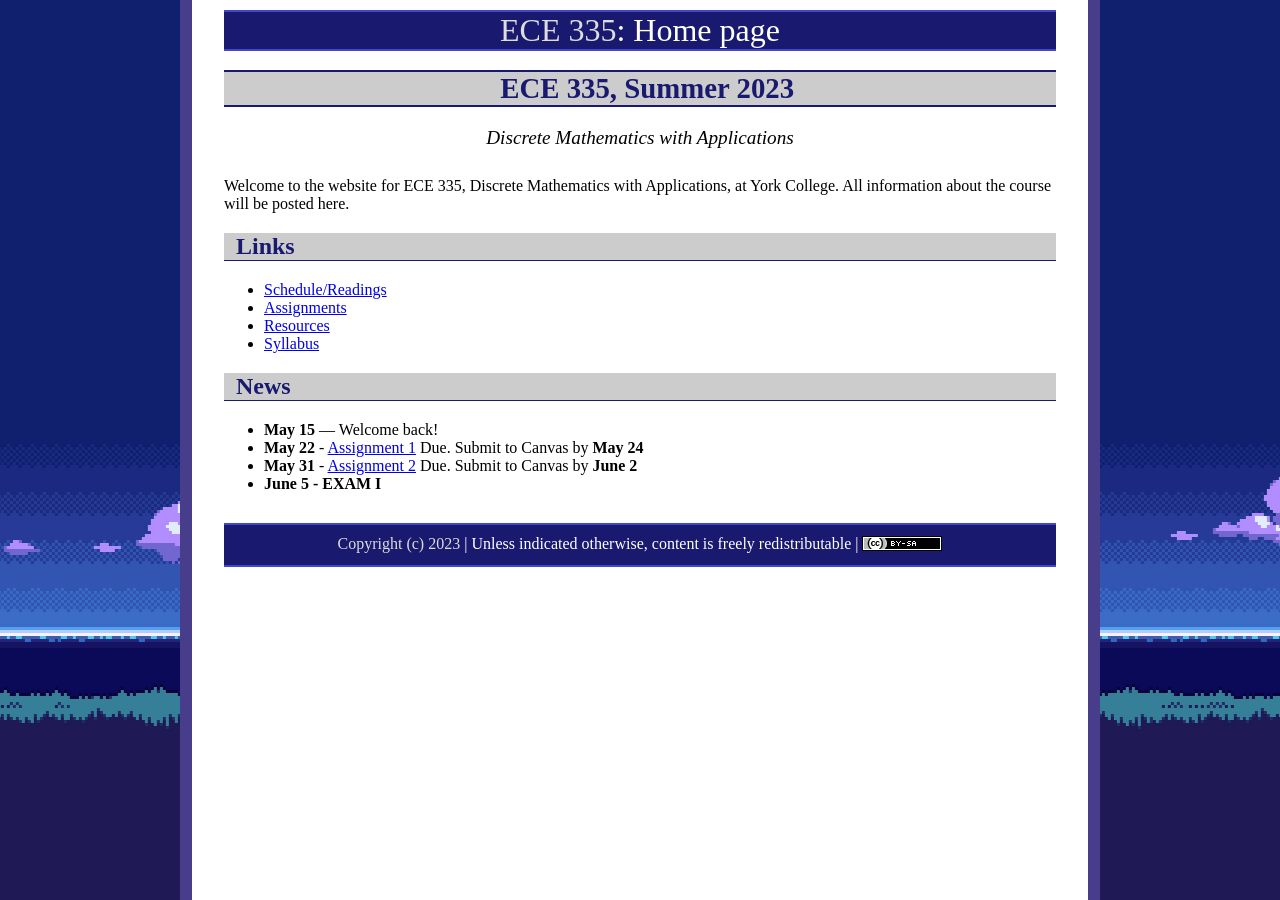
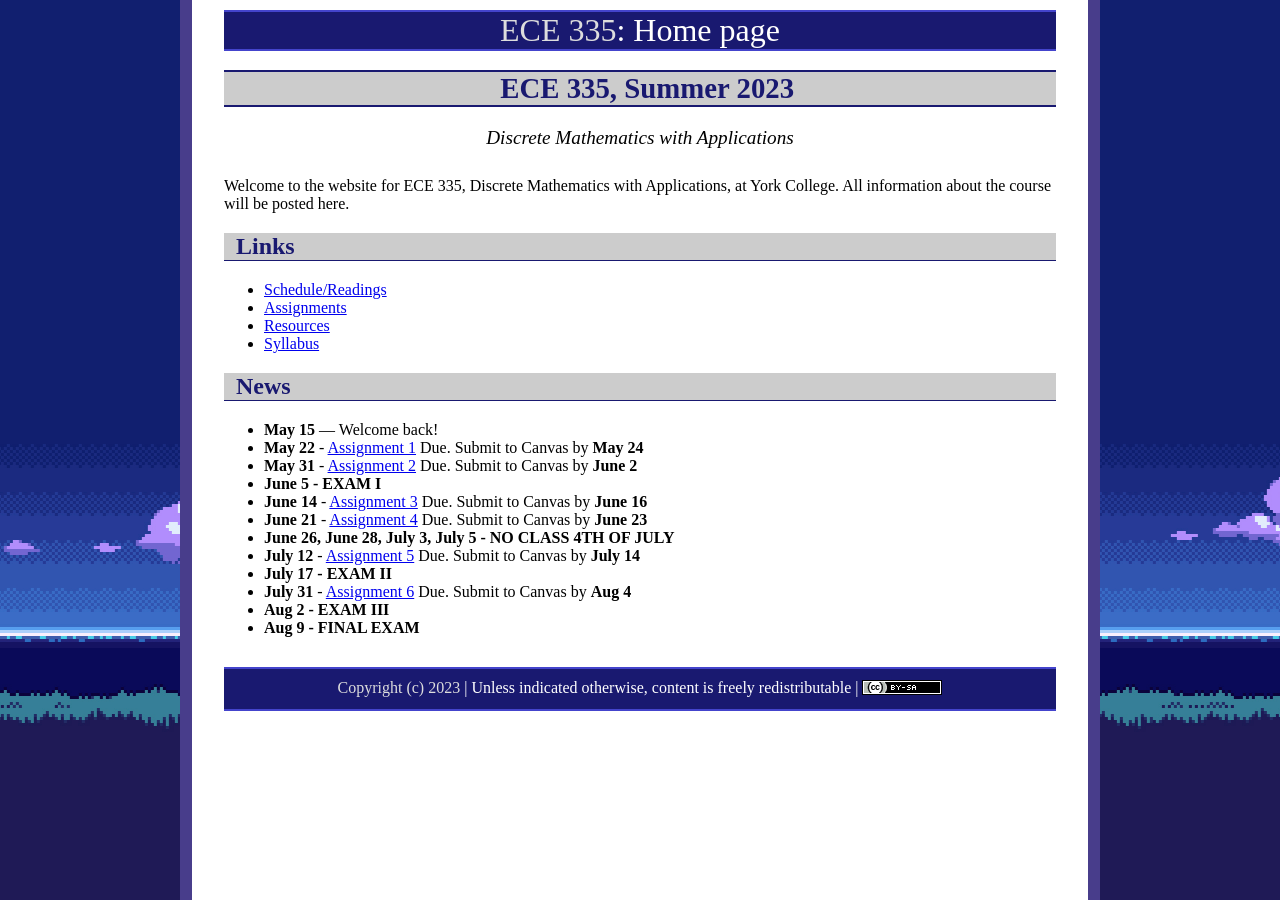
Before and after one commit to ycpcs/ece335-summer2023, a Jekyll site: the page built from index.md, in a window 1280 px wide. Built offline with Jekyll 4.4.1, drawn with Linux system fonts in a browser that asks for light colours.

```diff
--- a/index.md
+++ b/index.md
@@ -21,3 +21,11 @@ Welcome to the website for ECE 335, Discrete Mathematics with Applications, at Y
 * **May 22** - [Assignment 1](assign/assign01.html) Due. Submit to Canvas by **May 24**
 * **May 31** - [Assignment 2](assign/assign02.html) Due. Submit to Canvas by **June 2**
 * **June 5 - EXAM I**
+* **June 14** - [Assignment 3](assign/assign03.html) Due. Submit to Canvas by **June 16**
+* **June 21** - [Assignment 4](assign/assign04.html) Due. Submit to Canvas by **June 23**
+* **June 26, June 28, July 3, July 5 - NO CLASS 4TH OF JULY**
+* **July 12** - [Assignment 5](assign/assign05.html) Due. Submit to Canvas by **July 14**
+* **July 17 - EXAM II**
+* **July 31** - [Assignment 6](assign/assign06.html) Due. Submit to Canvas by **Aug 4**
+* **Aug 2 - EXAM III**
+* **Aug 9 - FINAL EXAM**
```
Also changed, not shown: assign/assign03.md (+1 -1 lines), assign/assign04.md (+1 -1 lines), assign/assign05.md (+1 -1 lines), assign/assign06.md (+6 -4 lines), assign/assign07.md (deleted, +0 -38 lines), assign/index.md (+4 -0 lines), js/AACONFIG-scheduleInfo.js (+46 -2 lines).
